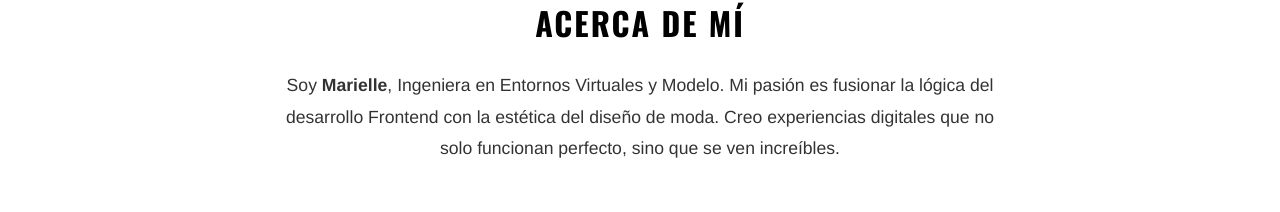
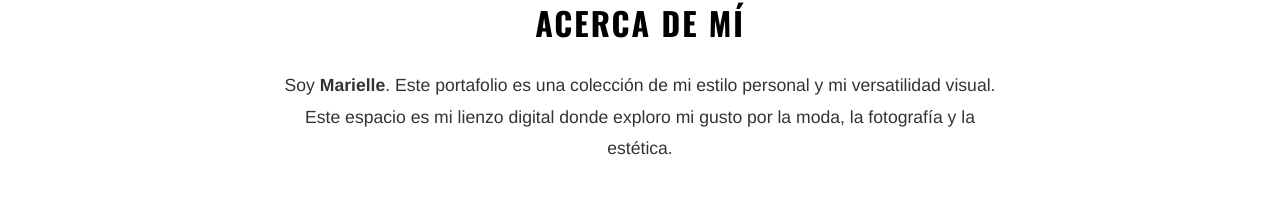
Before and after one commit to mmariellemm/Mi-Lookbook, a React (Vite) app: page / in a window 1280 px wide. Shown: the part 2062-2274 px from the top of the page. Built offline with nearby package versions, Linux system fonts and the light colour scheme.

Commit message:
Se cambió la información de "ACERCA DE MÍ"

```diff
--- a/src/Components/Home/Bio.jsx
+++ b/src/Components/Home/Bio.jsx
@@ -31,9 +31,9 @@ const Bio = () => {
                 marginBottom: '3rem',
                 opacity: 0.8
             }}>
-                Soy <strong>Marielle</strong>, Ingeniera en Entornos Virtuales y Modelo.
-                Mi pasión es fusionar la lógica del desarrollo Frontend con la estética del diseño de moda.
-                Creo experiencias digitales que no solo funcionan perfecto, sino que se ven increíbles.
+                Soy <strong>Marielle</strong>. Este portafolio es una colección de mi estilo
+                personal y mi versatilidad visual. Este espacio es mi lienzo digital donde
+                exploro mi gusto por la moda, la fotografía y la estética.
             </p>
 
             {/* Botón de Contacto Estilizado */}
```
